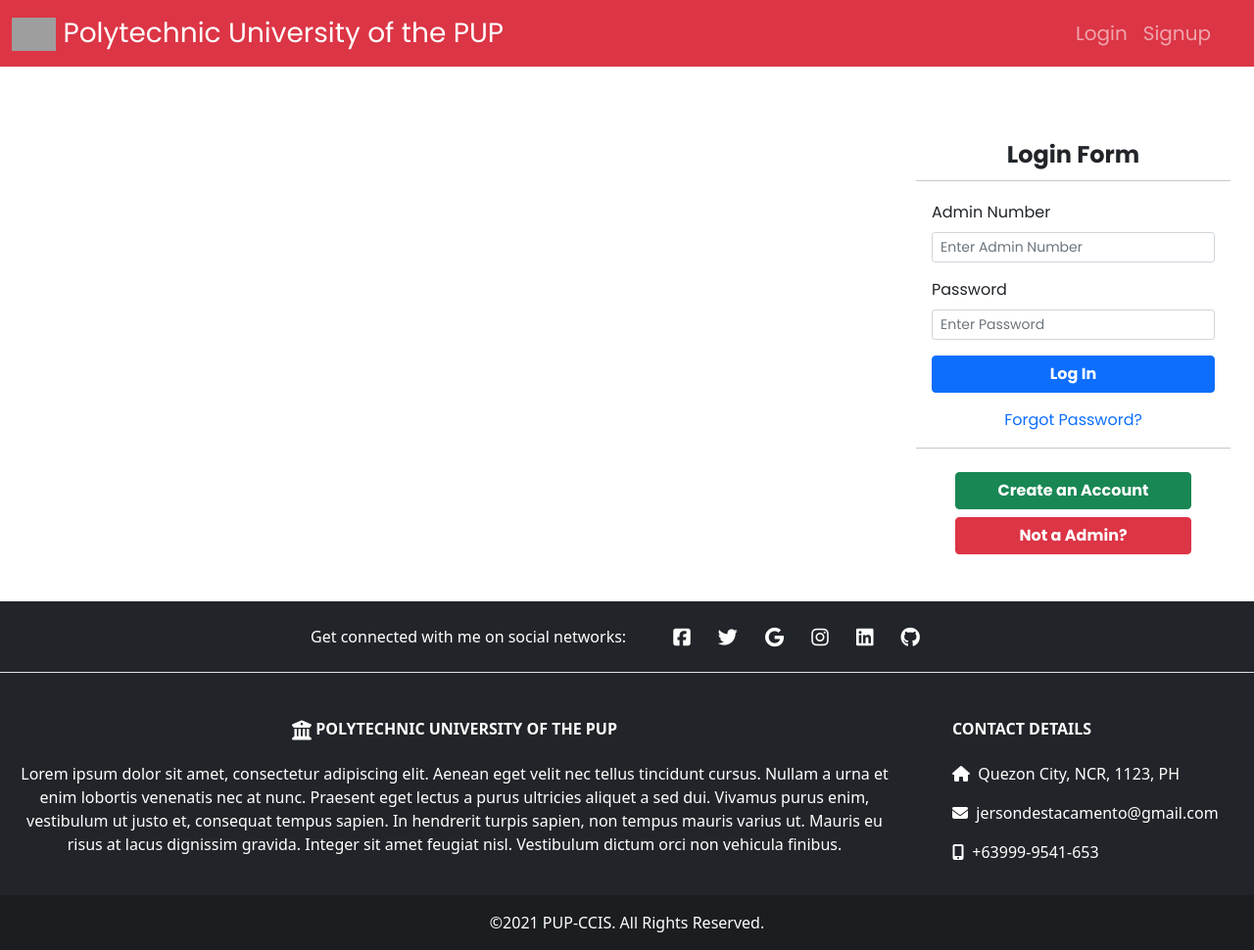
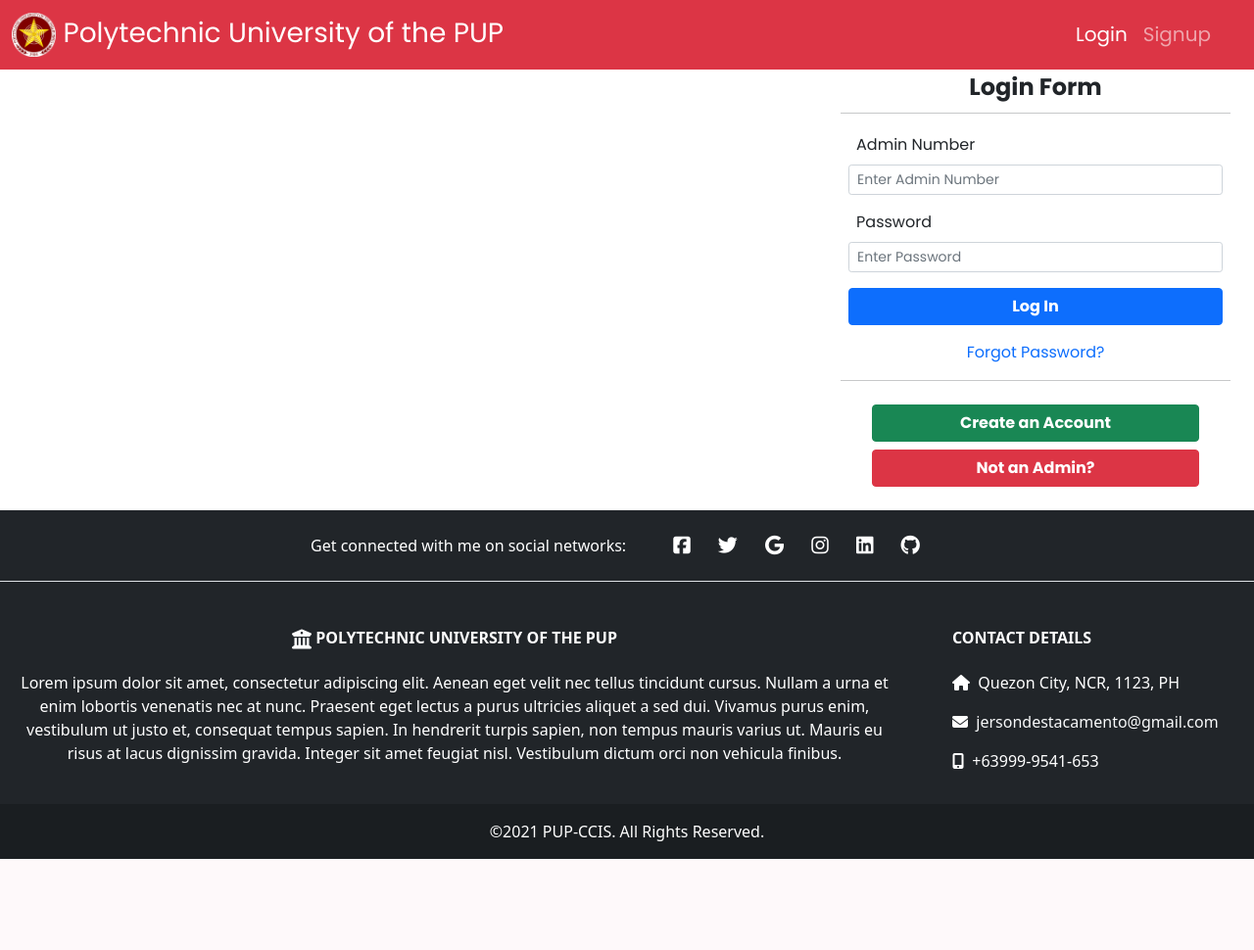
Before and after one commit to Lorddickenstein/Django-StudentInformationSystem, a Django app: page /login/ in a window 1280 px wide. Shown: the whole page at 98% size. After the commit the page ends 877 px from the top, so only its background shows below. Run offline with Django 4.2, Linux system fonts and the light colour scheme; some libraries are stand-ins or nearby versions; grey boxes are pictures that could not be loaded.

Commit message:
Fixed Login and Signup Page

```diff
--- a/pupweb/main/templates/main/base.html
+++ b/pupweb/main/templates/main/base.html
@@ -25,7 +25,7 @@
             <nav class="navbar navbar-dark bg-danger navbar-expand-lg sticky-top ">
                 <div class="container-fluid me-4 font-poppins">
                     <a class="navbar-brand fs-3" href="{% if user.is_authenticated %}{% url 'main:home' %}{% else %}{% url 'main:index' %}{% endif %}">
-                        <img src="{% static 'media/pup_logo.png' %}" alt="pup logo" width=45 height="auto">
+                        <img src="{% static 'main/img/pup_logo.png' %}" alt="pup logo" width=45 height="auto">
                         Polytechnic University of the PUP
                     </a>
                     <button class="navbar-toggler" type="button" data-bs-toggle="collapse" data-bs-target="#navbarContent">
@@ -34,25 +34,35 @@
                     <div>
                         <div class="collapse navbar-collapse" id="navbarContent">
                             <ul class="navbar-nav me-auto mb-2 mb-lg-0 fs-5">
-                            {% set ctx.active as active_page %}
 
                             {% if ctx.user_type != "none" %}
+
+                                {% with request.resolver_match.url_name as url_name %}
+
                                     {% if user.is_authenticated %}
-                                    {% to_list "main:grade grade Grade"
-                                    "main:schedule schedule Schedule" "main:home home Home" as nav_bar %}
+
+                                        <li class="nav-item">
+                                            <a class="nav-link {% if url_name == 'home' %}active{% endif %}" href="{% url 'main:home' %}">Home</a>
+                                        </li>
+                                        <li class="nav-item">
+                                            <a class="nav-link {% if url_name == 'grade' %}active{% endif %}" href="{% url 'main:grade' %}">Grade</a>
+                                        </li>
+                                        <li class="nav-item">
+                                            <a class="nav-link {% if url_name == 'schedule' %}active{% endif %}" href="{% url 'main:schedule' %}">Schedule</a>
+                                        </li>
+
                                         {% if ctx.user_type == "student" %}
-                                        {% add nav_bar "main:enrollment enrollment Enrollment" as nav_bar %}
-                                    {% else %}
-                                        {% add nav_bar "main:students_list students-list 'Students List'" as nav_bar %}
+                                            <li class="nav-item">
+                                                <a class="nav-link {% if url_name == 'enrollment' %}active{% endif %}" href="{% url 'main:enrollment' %}">Enrollment</a>
+                                            </li>
+                                        {% elif ctx.user_type == "admin" %}
+                                            <li class="nav-item">
+                                                <a class="nav-link {% if url_name == 'students-list' %}active{% endif %}" href="{% url 'main:students_list' %}">Students List</a>
+                                            </li>
                                         {% endif %}
 
-                                    {% for href, id, caption in nav_bar %}
-                                        <li class="nav-item">
-                                            <a class="nav-link {% if id == active_page %}active{% endif %}" href="{% url href %}">{{ caption }}</a>
-                                        </li>
-                                    {% endfor %}
                                         <li class="nav-item dropdown">
-                                        <a class="nav-link dropdown-toggle" href="#" id="navbarDropdown" role="button" data-bs-toggle="dropdown" aria-expanded="false">John Doe</a>
+                                            <a class="nav-link dropdown-toggle" href="#" id="navbarDropdown" role="button" data-bs-toggle="dropdown" aria-expanded="false">{{ user.first_name }}</a>
                                             <ul class="dropdown-menu" aria-labelledby="navbarDropdown">
                                                 <li><a class="dropdown-item" href="#">Account</a></li>
                                                 <li><a class="dropdown-item" href="#">Preference</a></li>
@@ -62,16 +72,14 @@
                                             </ul>
                                         </li>
                                     {% else %}
-                                    {% to_list "main:login login Login" "main:signup signup Signup" as nav_bar %}
-
-                                    {% set ctx.active as active_page %}
-
-                                    {% for href, id, caption in nav_bar %}
                                         <li class="nav-item">
-                                            <a class="nav-link {% if id == active_page %}active{% endif %}" href="{% url href %}">{{ caption }}</a>
+                                            <a class="nav-link {% if url_name == 'login' %}active{% endif %}" href="{% url 'main:login' %}">Login</a>
                                         </li>
-                                    {% endfor %}
+                                        <li class="nav-item">
+                                            <a class="nav-link {% if url_name == 'signup' %}active{% endif %}" href="{% url 'main:signup' %}">Signup</a>
+                                        </li>
                                     {% endif %}
+                                {% endwith %}
                             {% endif %}
                         </div>
                     </div>
@@ -137,7 +145,9 @@
                                 <p>
                                     <i class="fa-solid fa-house"></i>&nbsp&nbspQuezon City, NCR, 1123, PH
                                 </p>
-                                <p><i class="fa-solid fa-envelope"></i>&nbsp&nbspjersondestacamento@gmail.com</p>
+                                <p>
+                                    <i class="fa-solid fa-envelope"></i>&nbsp&nbsp<a href="mailto:jersondestacamento@gmail.com" class="text-decoration-none text-light">jersondestacamento@gmail.com</a>
+                                </p>
                                 <p>
                                     <i class="fa-solid fa-mobile-screen-button"></i>&nbsp&nbsp+63999-9541-653
                                 </p>
--- a/pupweb/main/templates/main/home.html
+++ b/pupweb/main/templates/main/home.html
@@ -1,5 +1,7 @@
 {% extends 'main/base.html' %}
-{% block title %}{% endblock %}
+{% block title %}Home{% endblock %}
+
+{% load static %}
 
 {% block content %}
 {% endblock %}
--- a/pupweb/main/templates/registration/login.html
+++ b/pupweb/main/templates/registration/login.html
@@ -6,12 +6,16 @@
 
 {% block content %}
     <div class="d-flex flex-column justify-content-center align-items-end p-0">
-        <form method="POST" class="login-form font-poppins text-dark">
+        <div class="login-form">
+            <form method="POST" class="font-poppins">
                 {% csrf_token %}
-            <div class="container mt-5 p-4">
-                <legend class="text-center fw-bold">Login Form</legend><hr />
-                <fieldset>
-                    <div class="mb-3 me-3 ms-3 mt-1">
+                <div class="login-gap bg-warning"></div>
+                <div class="login-field">
+                    <legend class="text-center fw-bold">Login Form</legend>
+                    <hr class="mx-4 my-0 py-0" />
+                    <fieldset class="mt-1 p-0">
+                        <div class="mx-3 my-0">
+                            <div class="row m-3 gx-3">
                                 {% if ctx.user_type == 'student' %}
                                     <label for="student-num" class="form-label">Student Number</label>
                                     <input type="text" class="form-control form-control-sm" id="student-num" name="student-num" maxlength="15" size="15" placeholder="Enter Student Number" required />
@@ -20,30 +24,34 @@
                                     <input type="text" class="form-control form-control-sm" id="admin-num" name="admin-num" maxlength="15" size="15" placeholder="Enter Admin Number" required />
                                 {% endif%}
                             </div>
-                    <div class="m-3">
+                            <div class="row m-3 gx-3">
                                 <label for="password" class="form-label">Password</label>
                                 <input type="password" class="form-control form-control-sm" id="pasword" name="password" placeholder="Enter Password" required />
                             </div>
                             <div class="d-grid m-3">
                                 <input type="submit" class="btn btn-primary fw-bold" name="btnLogin" value="Log In" />
                             </div>
-                    <div class="text-center">
-                        <a href="#" class="text-decoration-none fw-normal">Forgot Password?</a><hr />
+                            <div class="m-3 text-center">
+                                <a href="#" class="text-decoration-none fw-normal">Forgot Password?</a>
                             </div>
+                        </div>
+                        <hr class="mx-4 my-0 py-0" />
                         <div class="d-grid w-75 mb-2 mt-4 mx-auto">
                             <a href="{% url 'main:signup' %}" class="btn btn-success fw-bold">Create an Account</a>
                         </div>
                         <div class="d-grid w-75 mx-auto mb-4">
-                        <a href="{% url 'main:index' %}" class="btn btn-danger fw-bold">Not a
+                            <a href="{% url 'main:index' %}" class="btn btn-danger fw-bold">Not
                                 {% if ctx.user_type == 'student' %}
-                                Student?
+                                    a Student?
                                 {% else %}
-                                Admin?
+                                    an Admin?
                                 {% endif%}
                             </a>
                         </div>
                     </fieldset>
                 </div>
+                <div class="login-gap bg-warning"></div>
             </form>
         </div>
+    </div>
 {% endblock %}
--- a/pupweb/main/templates/registration/signup.html
+++ b/pupweb/main/templates/registration/signup.html
@@ -11,7 +11,7 @@
             <form method="POST" class="font-poppins">
                 {% csrf_token %}
                 <div class="signup-gap bg-warning"></div>
-                <div class="signup-field overflow-auto">
+                <div class="signup-field">
                     <legend class="text-center fw-bold">Signup Form</legend>
                     <hr class="mx-4 my-0 py-0" />
                     <fieldset class="mt-1 p-0">
--- a/pupweb/main/templatetags/define.py
+++ b/pupweb/main/templatetags/define.py
@@ -2,11 +2,6 @@ from django import template
 from datetime import datetime
 
 register = template.Library()
-
-@register.simple_tag
-def to_list(*args):
-    return [arg.split(" ") for arg in args]
-
 
 @register.simple_tag
 def set(value):
@@ -14,11 +9,5 @@ def set(value):
 
 
 @register.simple_tag
-def add(mylist, *args):
-    mylist = mylist + [arg.split(" ") for arg in args]
-    return mylist
-
-
-@register.simple_tag
 def get_current_date(format_string):
     return datetime.now().strftime(format_string)
```
Also changed, not shown: pupweb/main/static/main/css/main.css (+20 -11 lines), pupweb/main/templates/main/index.html (+11 -13 lines), pupweb/main/views.py (+9 -4 lines), pupweb/main/static/main/css/base.css (deleted), 1 other file. Lines whose indentation alone changed are shown as unchanged.
